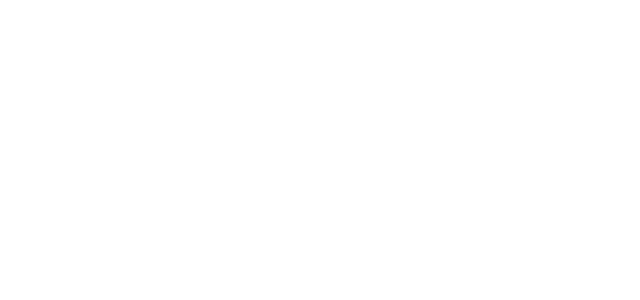
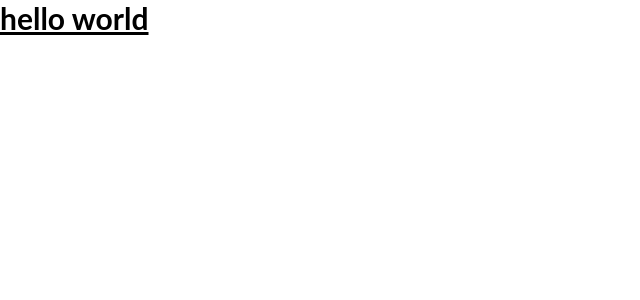
Before and after one commit to Andhika-GIT/sharehub-social-media, a React (Vite) app in the folder sharehub_frontend/: page / in a window 1280 px wide. Shown: the top 300 px of the page, without its empty margins (0-640 px from the left). Built offline with nearby package versions, Linux system fonts and the light colour scheme.

Commit message:
add another package for this project

```diff
--- a/sharehub_frontend/src/App.jsx
+++ b/sharehub_frontend/src/App.jsx
@@ -1,3 +1,5 @@
-const App = () => {};
+const App = () => {
+  return <h1 className="text-3xl font-bold underline">hello world</h1>;
+};
 
 export default App;
```
Also changed, not shown: package.json (added, +11 -0 lines), 1 other file (tests, documents, lock files or other folders).
